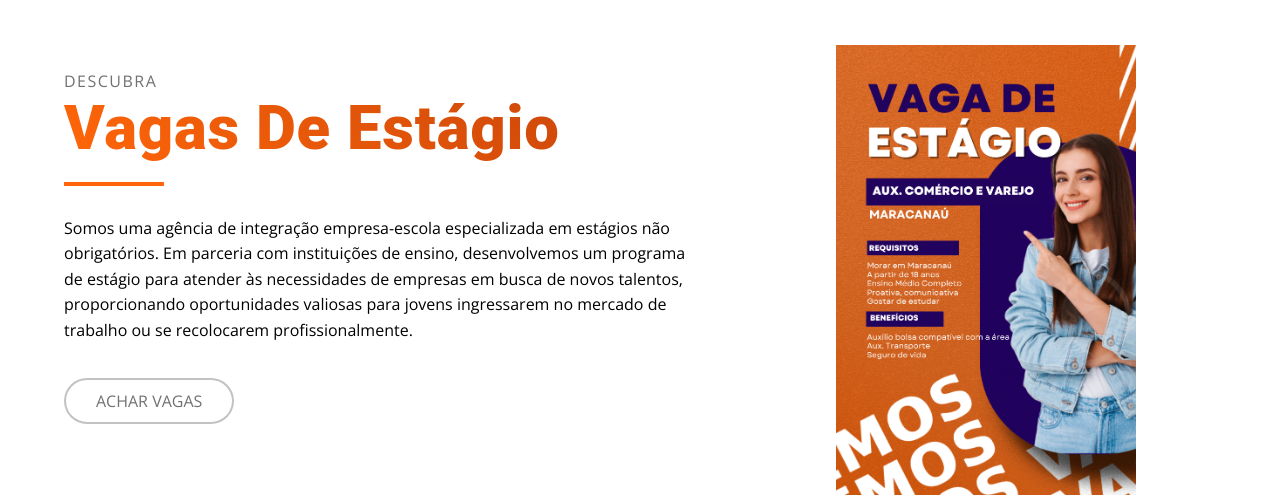
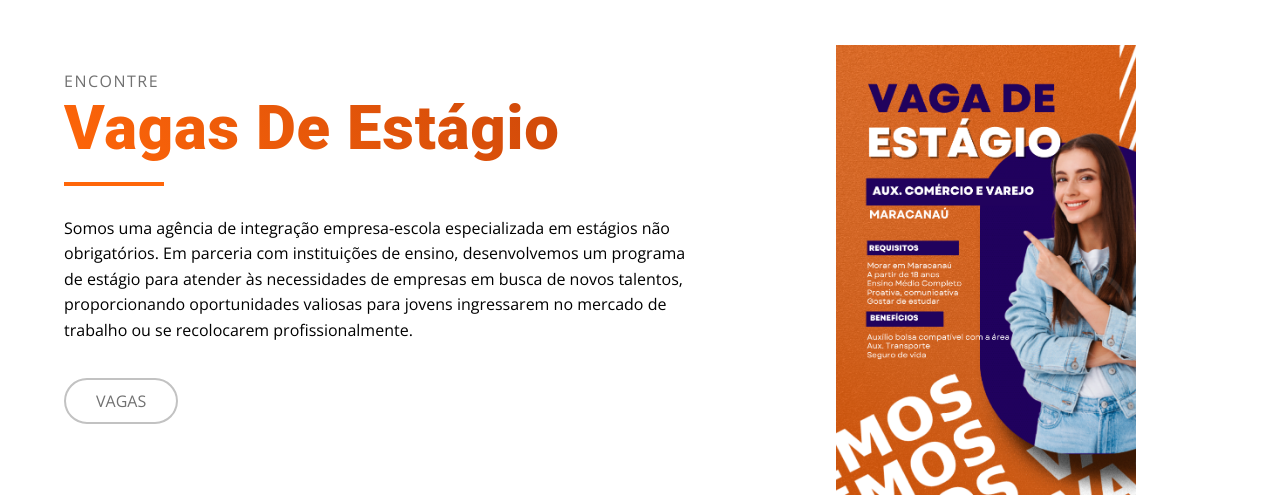
Before and after one commit to GaelBaptista/dr_estagio, a React (Vite) app: page /projects/vagas in a window 1280 px wide. Shown: the part 353-850 px from the top of the page. Built offline with nearby package versions, Linux system fonts and the light colour scheme.

Commit message:
vagasENossaProposta

```diff
--- a/src/routes/AboutUs/About.tsx
+++ b/src/routes/AboutUs/About.tsx
@@ -150,7 +150,7 @@ export function About() {
       A <strong> DR.ESTÁGIO </strong> ajuda a sua empresa na redução de custos e ganho na produtividade com
       a qualidade no atendimento da sua unidade.
       Contar com estagiários no dia a dia tem muitos benefícios,isso porque eles tem maior flexibilidade e adaptabilidade para aprender
-      e executar diversas tarefas.Junte-se a nós como parte de nossa rede de conveniados e usufrua de todos os
+      e executar diversas tarefas. <br /><br />Junte-se a nós como parte de nossa rede de conveniados e usufrua de todos os
       benefícios que nosso programa de estágio tem a oferecer para aprimorar o quadro de colaboradores da sua
       empresa.
             </p>
--- a/src/routes/Projects/Vagas/Vagas.tsx
+++ b/src/routes/Projects/Vagas/Vagas.tsx
@@ -21,7 +21,7 @@ export function Vagas () {
   return (
     <section className="sectionVaga">
       <div >
-        <span>Descubra</span>
+        <span>Encontre</span>
         <h1>Vagas de Estágio</h1>
         <hr />
         <p>
@@ -30,7 +30,7 @@ export function Vagas () {
         empresas em busca de novos talentos, proporcionando oportunidades valiosas para jovens ingressarem no
         mercado de trabalho ou se recolocarem profissionalmente.
         </p>
-        <a href="https://drestagio.gupy.io/"  target="_blank" rel="noopener noreferrer">Achar Vagas</a>
+        <a href="https://drestagio.gupy.io/"  target="_blank" rel="noopener noreferrer">Vagas</a>
       </div>
 
       <div className="slider-container" style={{ width: '40%', margin: '0 auto' }}>
```
